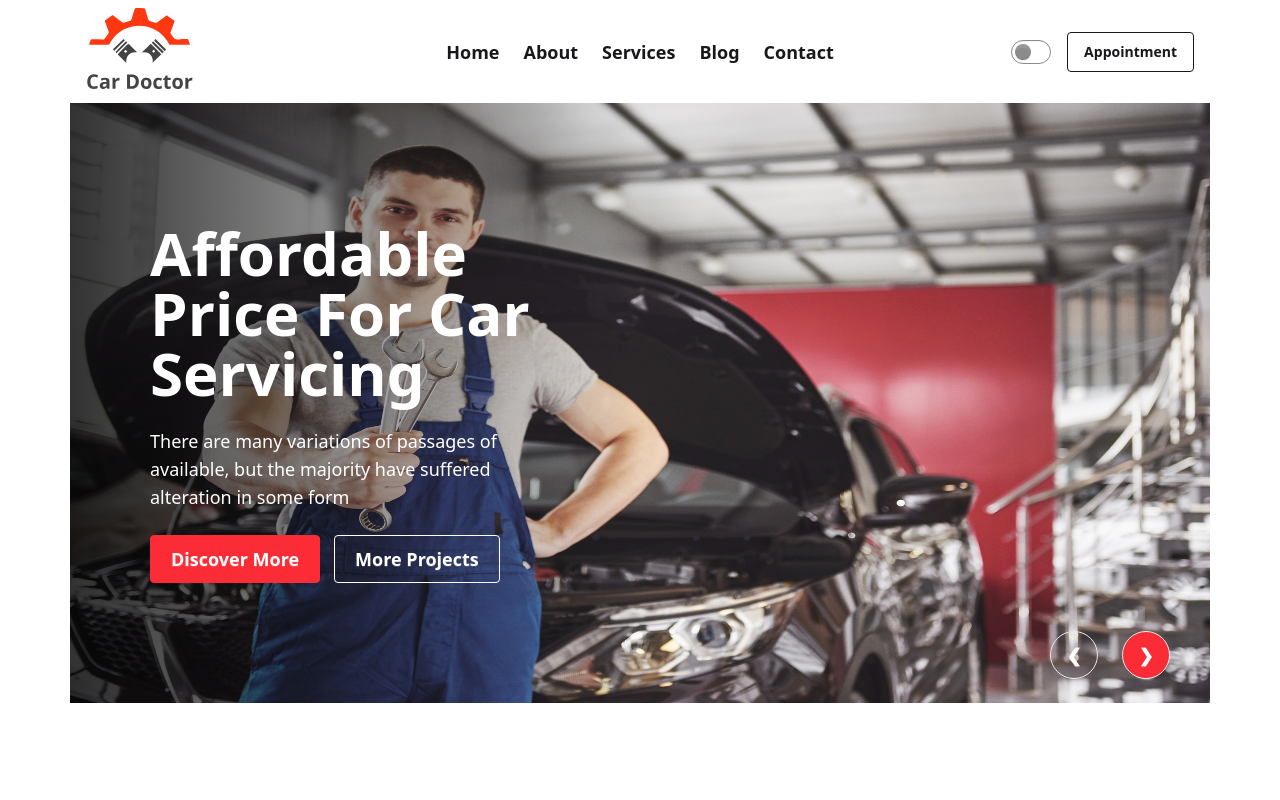
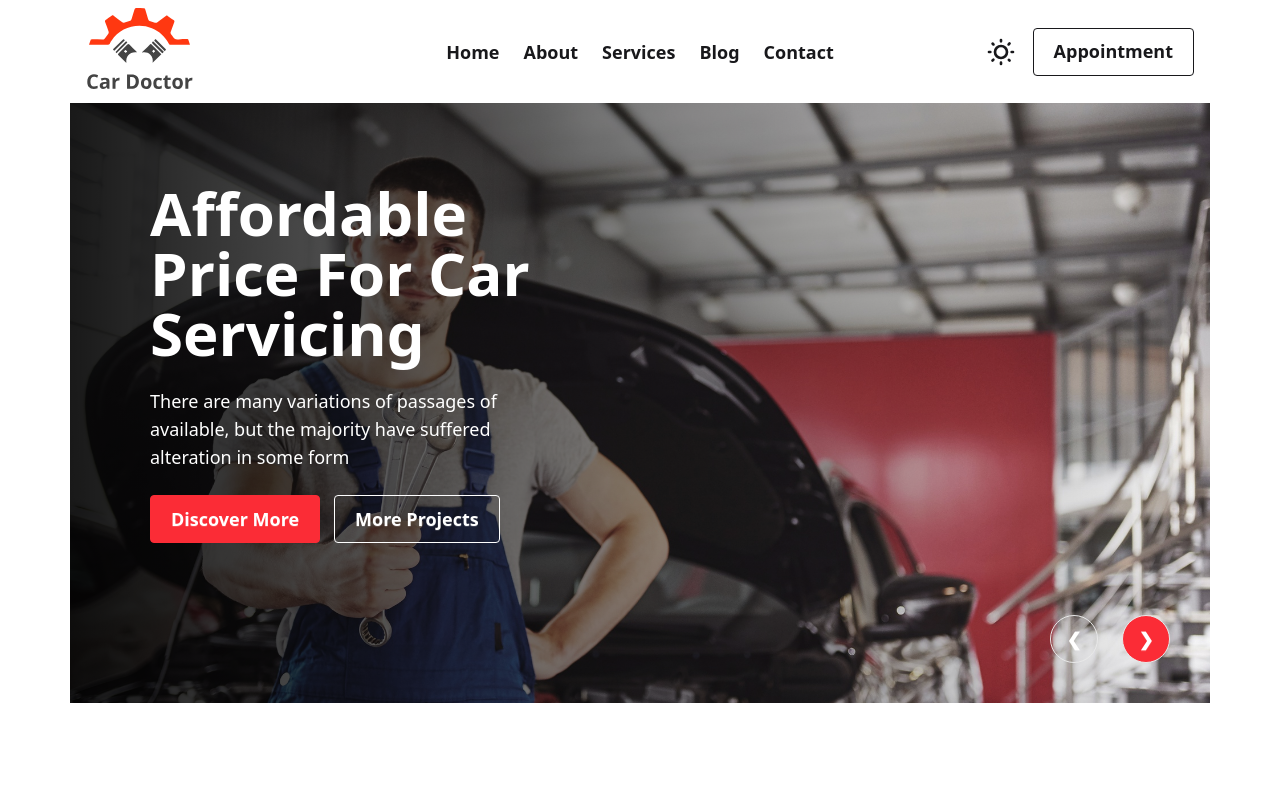
Before and after one commit to Tahsin974/Car-Doctor-Next-Js, a Next.js app: page / in a window 1280 px wide. Shown: the top 800 px of the page. Built offline with nearby package versions, Linux system fonts and the light colour scheme; no server answers; the database is empty.

Commit message:
implement swiperjs done

```diff
--- a/package.json
+++ b/package.json
@@ -14,7 +14,8 @@
     "next": "15.3.3",
     "react": "^19.0.0",
     "react-dom": "^19.0.0",
-    "react-icons": "^5.5.0"
+    "react-icons": "^5.5.0",
+    "swiper": "^11.2.8"
   },
   "devDependencies": {
     "@eslint/eslintrc": "^3",
--- /dev/null
+++ b/src/app/components/HomeBanner-Section/HomeBanner.module.css
@@ -0,0 +1,10 @@
+.swiper {
+  max-height: 600px !important;
+}
+
+/* @media only screen and (min-width: 1140px) {
+  .swiper {
+    max-height: 600px !important;
+    max-width: 1140px !important;
+  }
+} */
--- a/src/app/components/HomeBanner-Section/HomeBannerSection.jsx
+++ b/src/app/components/HomeBanner-Section/HomeBannerSection.jsx
@@ -1,3 +1,4 @@
+"use client";
 import Image from "next/image";
 import banner1 from "../../../../public/assets/images/banner/1.jpg";
 import banner2 from "../../../../public/assets/images/banner/2.jpg";
@@ -6,14 +7,43 @@ import banner4 from "../../../../public/assets/images/banner/4.jpg";
 import banner5 from "../../../../public/assets/images/banner/5.jpg";
 import banner6 from "../../../../public/assets/images/banner/6.jpg";
 
+import { Swiper, SwiperSlide } from "swiper/react";
+import "swiper/css";
+
+// Optional modules
+import { Navigation } from "swiper/modules";
+import "swiper/css/navigation";
+
+import style from "./HomeBanner.module.css";
+import { useEffect, useRef } from "react";
 export default function HomeBannerSection() {
+  const prevRef = useRef(null);
+  const nextRef = useRef(null);
+  const swiperRef = useRef(null);
+  useEffect(() => {
+    if (swiperRef.current) {
+      swiperRef.current.params.navigation.prevEl = prevRef.current;
+      swiperRef.current.params.navigation.nextEl = nextRef.current;
+      swiperRef.current.navigation.destroy();
+      swiperRef.current.navigation.init();
+      swiperRef.current.navigation.update();
+    }
+  }, []);
   return (
-    <div>
-      <div className="carousel max-h-[600px]">
-        <div id="slide1" className="carousel-item relative w-full">
+    <div className="relative ">
+      <Swiper
+        onSwiper={(swiper) => (swiperRef.current = swiper)}
+        modules={[Navigation]}
+        spaceBetween={30}
+        slidesPerView={1}
+        loop={true}
+        className={`${style.swiper}`}
+      >
+        <SwiperSlide>
+          <div className="relative w-full">
             <Image src={banner1} width={1140} height={600} alt="banner" />
-          <div className="xl:w-1/2 lg:w-1/2 md:w-1/2   w-full top-0 h-full absolute bg-gradient-to-r from-black/80 text-white flex items-center">
-            <div className="xl:m-20 lg:m-20 md:m-20 sm:m-16 m-4 absolute  xl:space-y-6 lg:space-y-6 md:space-y-6 space-y-3">
+            <div className=" w-full top-0 h-full absolute bg-gradient-to-r from-black/90 text-white flex items-center">
+              <div className="xl:w-1/3 lg:w-1/3 md:w-1/3   w-full  xl:m-20 lg:m-20 md:m-20 sm:m-16 m-4 absolute  xl:space-y-6 lg:space-y-6 md:space-y-6 space-y-3 top-0">
                 <h1 className="xl:text-6xl lg:text-5xl md:text-4xl sm:text-3xl text-xl font-bold">
                   Affordable Price For Car Servicing
                 </h1>
@@ -31,25 +61,13 @@ export default function HomeBannerSection() {
                 </div>
               </div>
             </div>
-          <div className="absolute  xl:right-10 right-2 bottom-0 space-x-6 flex -translate-y-1/2 transform justify-between ">
-            <a
-              href="#slide6"
-              className="btn btn-circle btn-xs sm:btn-sm md:btn-md lg:btn-lg xl:btn-lg bg-transparent shadow-none text-white"
-            >
-              ❮
-            </a>
-            <a
-              href="#slide2"
-              className="btn btn-circle btn-xs sm:btn-sm md:btn-md lg:btn-lg xl:btn-lg bg-red-500 text-white shadow-none"
-            >
-              ❯
-            </a>
           </div>
-        </div>
-        <div id="slide2" className="carousel-item relative w-full">
+        </SwiperSlide>
+        <SwiperSlide>
+          <div className="relative w-full">
             <Image src={banner2} width={1140} height={600} alt="banner" />
-          <div className="xl:w-1/2 lg:w-1/2 md:w-1/2   w-full top-0 h-full absolute bg-gradient-to-r from-black/80 text-white flex items-center">
-            <div className="xl:m-20 lg:m-20 md:m-20 sm:m-16 m-4 absolute  xl:space-y-6 lg:space-y-6 md:space-y-6 space-y-3">
+            <div className=" w-full top-0 h-full absolute bg-gradient-to-r from-black/90 text-white flex items-center">
+              <div className="xl:w-1/3 lg:w-1/3 md:w-1/3   w-full  xl:m-20 lg:m-20 md:m-20 sm:m-16 m-4 absolute  xl:space-y-6 lg:space-y-6 md:space-y-6 space-y-3 top-0 ">
                 <h1 className="xl:text-6xl lg:text-5xl md:text-4xl sm:text-3xl text-xl font-bold">
                   Affordable Price For Car Servicing
                 </h1>
@@ -67,25 +85,13 @@ export default function HomeBannerSection() {
                 </div>
               </div>
             </div>
-          <div className="absolute  xl:right-10 right-2 bottom-0 space-x-6 flex -translate-y-1/2 transform justify-between">
-            <a
-              href="#slide1"
-              className="btn btn-circle btn-xs sm:btn-sm md:btn-md lg:btn-lg xl:btn-lg bg-transparent shadow-none text-white"
-            >
-              ❮
-            </a>
-            <a
-              href="#slide3"
-              className="btn btn-circle btn-xs sm:btn-sm md:btn-md lg:btn-lg xl:btn-lg bg-red-500 text-white shadow-none"
-            >
-              ❯
-            </a>
           </div>
-        </div>
-        <div id="slide3" className="carousel-item relative w-full">
+        </SwiperSlide>
+        <SwiperSlide>
+          <div className="relative w-full">
             <Image src={banner3} width={1140} height={600} alt="banner" />
-          <div className="xl:w-1/2 lg:w-1/2 md:w-1/2   w-full top-0 h-full absolute bg-gradient-to-r from-black/80 text-white flex items-center">
-            <div className="xl:m-20 lg:m-20 md:m-20 sm:m-16 m-4 absolute  xl:space-y-6 lg:space-y-6 md:space-y-6 space-y-3">
+            <div className=" w-full top-0 h-full absolute bg-gradient-to-r from-black/90 text-white flex items-center">
+              <div className="xl:w-1/3 lg:w-1/3 md:w-1/3   w-full  xl:m-20 lg:m-20 md:m-20 sm:m-16 m-4 absolute  xl:space-y-6 lg:space-y-6 md:space-y-6 space-y-3 top-0">
                 <h1 className="xl:text-6xl lg:text-5xl md:text-4xl sm:text-3xl text-xl font-bold">
                   Affordable Price For Car Servicing
                 </h1>
@@ -103,25 +109,13 @@ export default function HomeBannerSection() {
                 </div>
               </div>
             </div>
-          <div className="absolute  xl:right-10 right-2 bottom-0 space-x-6 flex -translate-y-1/2 transform justify-between">
-            <a
-              href="#slide2"
-              className="btn btn-circle btn-xs sm:btn-sm md:btn-md lg:btn-lg xl:btn-lg bg-transparent shadow-none text-white"
-            >
-              ❮
-            </a>
-            <a
-              href="#slide4"
-              className="btn btn-circle btn-xs sm:btn-sm md:btn-md lg:btn-lg xl:btn-lg bg-red-500 text-white shadow-none"
-            >
-              ❯
-            </a>
           </div>
-        </div>
-        <div id="slide4" className="carousel-item relative w-full">
+        </SwiperSlide>
+        <SwiperSlide>
+          <div className="relative w-full">
             <Image src={banner4} width={1140} height={600} alt="banner" />
-          <div className="xl:w-1/2 lg:w-1/2 md:w-1/2   w-full top-0 h-full absolute bg-gradient-to-r from-black/80 text-white flex items-center">
-            <div className="xl:m-20 lg:m-20 md:m-20 sm:m-16 m-4 absolute  xl:space-y-6 lg:space-y-6 md:space-y-6 space-y-3">
+            <div className=" w-full top-0 h-full absolute bg-gradient-to-r from-black/90 text-white flex items-center">
+              <div className="xl:w-1/3 lg:w-1/3 md:w-1/3   w-full  xl:m-20 lg:m-20 md:m-20 sm:m-16 m-4 absolute  xl:space-y-6 lg:space-y-6 md:space-y-6 space-y-3 top-0">
                 <h1 className="xl:text-6xl lg:text-5xl md:text-4xl sm:text-3xl text-xl font-bold">
                   Affordable Price For Car Servicing
                 </h1>
@@ -139,25 +133,13 @@ export default function HomeBannerSection() {
                 </div>
               </div>
             </div>
-          <div className="absolute  xl:right-10 right-2 bottom-0 space-x-6 flex -translate-y-1/2 transform justify-between">
-            <a
-              href="#slide3"
-              className="btn btn-circle btn-xs sm:btn-sm md:btn-md lg:btn-lg xl:btn-lg bg-transparent shadow-none text-white"
-            >
-              ❮
-            </a>
-            <a
-              href="#slide5"
-              className="btn btn-circle btn-xs sm:btn-sm md:btn-md lg:btn-lg xl:btn-lg bg-red-500 text-white shadow-none"
-            >
-              ❯
-            </a>
           </div>
-        </div>
-        <div id="slide5" className="carousel-item relative w-full">
+        </SwiperSlide>
+        <SwiperSlide>
+          <div className="relative w-full">
             <Image src={banner5} width={1140} height={600} alt="banner" />
-          <div className="xl:w-1/2 lg:w-1/2 md:w-1/2   w-full top-0 h-full absolute bg-gradient-to-r from-black/80 text-white flex items-center">
-            <div className="xl:m-20 lg:m-20 md:m-20 sm:m-16 m-4 absolute  xl:space-y-6 lg:space-y-6 md:space-y-6 space-y-3">
+            <div className=" w-full top-0 h-full absolute bg-gradient-to-r from-black/90 text-white flex items-center">
+              <div className="xl:w-1/3 lg:w-1/3 md:w-1/3   w-full  xl:m-20 lg:m-20 md:m-20 sm:m-16 m-4 absolute  xl:space-y-6 lg:space-y-6 md:space-y-6 space-y-3 top-0">
                 <h1 className="xl:text-6xl lg:text-5xl md:text-4xl sm:text-3xl text-xl font-bold">
                   Affordable Price For Car Servicing
                 </h1>
@@ -175,25 +157,13 @@ export default function HomeBannerSection() {
                 </div>
               </div>
             </div>
-          <div className="absolute  xl:right-10 right-2 bottom-0 space-x-6 flex -translate-y-1/2 transform justify-between">
-            <a
-              href="#slide4"
-              className="btn btn-circle btn-xs sm:btn-sm md:btn-md lg:btn-lg xl:btn-lg bg-transparent shadow-none text-white"
-            >
-              ❮
-            </a>
-            <a
-              href="#slide6"
-              className="btn btn-circle btn-xs sm:btn-sm md:btn-md lg:btn-lg xl:btn-lg bg-red-500 text-white shadow-none"
-            >
-              ❯
-            </a>
           </div>
-        </div>
-        <div id="slide6" className="carousel-item relative w-full">
+        </SwiperSlide>
+        <SwiperSlide>
+          <div className="relative w-full">
             <Image src={banner6} width={1140} height={600} alt="banner" />
-          <div className="xl:w-1/2 lg:w-1/2 md:w-1/2   w-full top-0 h-full absolute bg-gradient-to-r from-black/80 text-white flex items-center">
-            <div className="xl:m-20 lg:m-20 md:m-20 sm:m-16 m-4 absolute  xl:space-y-6 lg:space-y-6 md:space-y-6 space-y-3">
+            <div className=" w-full top-0 h-full absolute bg-gradient-to-r from-black/90 text-white flex items-center">
+              <div className="xl:w-1/3 lg:w-1/3 md:w-1/3   w-full  xl:m-20 lg:m-20 md:m-20 sm:m-16 m-4 absolute  xl:space-y-6 lg:space-y-6 md:space-y-6 space-y-3 top-0">
                 <h1 className="xl:text-6xl lg:text-5xl md:text-4xl sm:text-3xl text-xl font-bold">
                   Affordable Price For Car Servicing
                 </h1>
@@ -211,22 +181,22 @@ export default function HomeBannerSection() {
                 </div>
               </div>
             </div>
-          <div className="absolute  xl:right-10 right-2 bottom-0 space-x-6 flex -translate-y-1/2 transform justify-between">
-            <a
-              href="#slide5"
-              className="btn btn-circle btn-xs sm:btn-sm md:btn-md lg:btn-lg xl:btn-lg bg-transparent shadow-none text-white"
+          </div>
+        </SwiperSlide>
+      </Swiper>
+
+      <button
+        ref={prevRef}
+        className="btn btn-circle btn-xs sm:btn-sm md:btn-md lg:btn-lg xl:btn-lg bg-transparent shadow-none text-white absolute  xl:right-28 right-2 bottom-10 z-10"
       >
         ❮
-            </a>
-            <a
-              href="#slide1"
-              className="btn btn-circle btn-xs sm:btn-sm md:btn-md lg:btn-lg xl:btn-lg bg-red-500 text-white shadow-none"
+      </button>
+      <button
+        ref={nextRef}
+        className="btn btn-circle btn-xs sm:btn-sm md:btn-md lg:btn-lg xl:btn-lg bg-red-500 text-white shadow-none absolute  xl:right-10 right-2 bottom-10  z-10"
       >
         ❯
-            </a>
-          </div>
-        </div>
-      </div>
+      </button>
     </div>
   );
 }
--- a/src/app/components/Services-Section/ServicesSection.jsx
+++ b/src/app/components/Services-Section/ServicesSection.jsx
@@ -5,7 +5,7 @@ import ServiceCard from "./ServiceCard/ServiceCard";
 
 export default async function ServicesSection() {
   const services = await servicesData();
-  console.log(services);
+
   return (
     <div className=" bg-base-100 min-h-screen space-y-6 px-4">
       <SectionTitle></SectionTitle>
--- a/src/app/page.js
+++ b/src/app/page.js
@@ -4,7 +4,7 @@ import ServicesSection from "./components/Services-Section/ServicesSection";
 
 export default function Home() {
   return (
-    <div className="max-w-[1140px] mx-auto space-y-24 ">
+    <div className="max-w-[1140px] mx-auto space-y-24  pb-24">
       <HomeBannerSection />
       <AboutUsSection />
       <ServicesSection />
--- a/src/components/NavBar/NavBar.jsx
+++ b/src/components/NavBar/NavBar.jsx
@@ -28,8 +28,8 @@ export default function NavBar({ children }) {
         <input id="my-drawer-3" type="checkbox" className="drawer-toggle" />
         <div className="drawer-content flex flex-col ">
           {/* Navbar */}
-          <div className="sticky top-0 z-10 w-full">
-            <div className="max-w-[1140px] mx-auto flex items-center justify-between bg-base-100  py-2 px-4">
+          <div className="sticky top-0 z-20 w-full">
+            <div className="max-w-[1140px] mx-auto w-full flex items-center justify-center bg-base-100  py-2 px-4">
               <div className="navbar-start">
                 <div className="flex-none lg:hidden">
                   <label
@@ -62,19 +62,43 @@ export default function NavBar({ children }) {
                 </ul>
               </div>
               <div className="navbar-end gap-4">
-                <input
-                  type="checkbox"
-                  value="dark"
-                  className="toggle theme-controller"
-                />
-                <button className="btn btn-outline">Appointment</button>
+                <label className="swap swap-rotate">
+                  {/* this hidden checkbox controls the state */}
+                  <input
+                    type="checkbox"
+                    className="theme-controller"
+                    value="dark"
+                  />
+
+                  {/* sun icon */}
+                  <svg
+                    className="swap-off h-8 w-8 fill-current"
+                    xmlns="http://www.w3.org/2000/svg"
+                    viewBox="0 0 24 24"
+                  >
+                    <path d="M5.64,17l-.71.71a1,1,0,0,0,0,1.41,1,1,0,0,0,1.41,0l.71-.71A1,1,0,0,0,5.64,17ZM5,12a1,1,0,0,0-1-1H3a1,1,0,0,0,0,2H4A1,1,0,0,0,5,12Zm7-7a1,1,0,0,0,1-1V3a1,1,0,0,0-2,0V4A1,1,0,0,0,12,5ZM5.64,7.05a1,1,0,0,0,.7.29,1,1,0,0,0,.71-.29,1,1,0,0,0,0-1.41l-.71-.71A1,1,0,0,0,4.93,6.34Zm12,.29a1,1,0,0,0,.7-.29l.71-.71a1,1,0,1,0-1.41-1.41L17,5.64a1,1,0,0,0,0,1.41A1,1,0,0,0,17.66,7.34ZM21,11H20a1,1,0,0,0,0,2h1a1,1,0,0,0,0-2Zm-9,8a1,1,0,0,0-1,1v1a1,1,0,0,0,2,0V20A1,1,0,0,0,12,19ZM18.36,17A1,1,0,0,0,17,18.36l.71.71a1,1,0,0,0,1.41,0,1,1,0,0,0,0-1.41ZM12,6.5A5.5,5.5,0,1,0,17.5,12,5.51,5.51,0,0,0,12,6.5Zm0,9A3.5,3.5,0,1,1,15.5,12,3.5,3.5,0,0,1,12,15.5Z" />
+                  </svg>
+
+                  {/* moon icon */}
+                  <svg
+                    className="swap-on h-8 w-8 fill-current"
+                    xmlns="http://www.w3.org/2000/svg"
+                    viewBox="0 0 24 24"
+                  >
+                    <path d="M21.64,13a1,1,0,0,0-1.05-.14,8.05,8.05,0,0,1-3.37.73A8.15,8.15,0,0,1,9.08,5.49a8.59,8.59,0,0,1,.25-2A1,1,0,0,0,8,2.36,10.14,10.14,0,1,0,22,14.05,1,1,0,0,0,21.64,13Zm-9.5,6.69A8.14,8.14,0,0,1,7.08,5.22v.27A10.15,10.15,0,0,0,17.22,15.63a9.79,9.79,0,0,0,2.1-.22A8.11,8.11,0,0,1,12.14,19.73Z" />
+                  </svg>
+                </label>
+
+                <button className="btn btn-outline btn-xs sm:btn-sm md:btn-md lg:btn-lg xl:btn-lg">
+                  Appointment
+                </button>
               </div>
             </div>
           </div>
           {/* Page content here */}
           {children}
         </div>
-        <div className="drawer-side z-20">
+        <div className="drawer-side z-30">
           <label
             htmlFor="my-drawer-3"
             aria-label="close sidebar"
--- a/src/lib/dbConnect.js
+++ b/src/lib/dbConnect.js
@@ -5,7 +5,7 @@ export const collectionNames = {
 };
 export default function dbConnect(collectionName) {
   const uri = process.env.MONGO_URI;
-  console.log("mongo uri", uri);
+
   // Create a MongoClient with a MongoClientOptions object to set the Stable API version
   if (uri) {
     const client = new MongoClient(uri, {
```
Also changed, not shown: 1 other file (tests, documents, lock files or other folders). Lines whose indentation alone changed are shown as unchanged.
